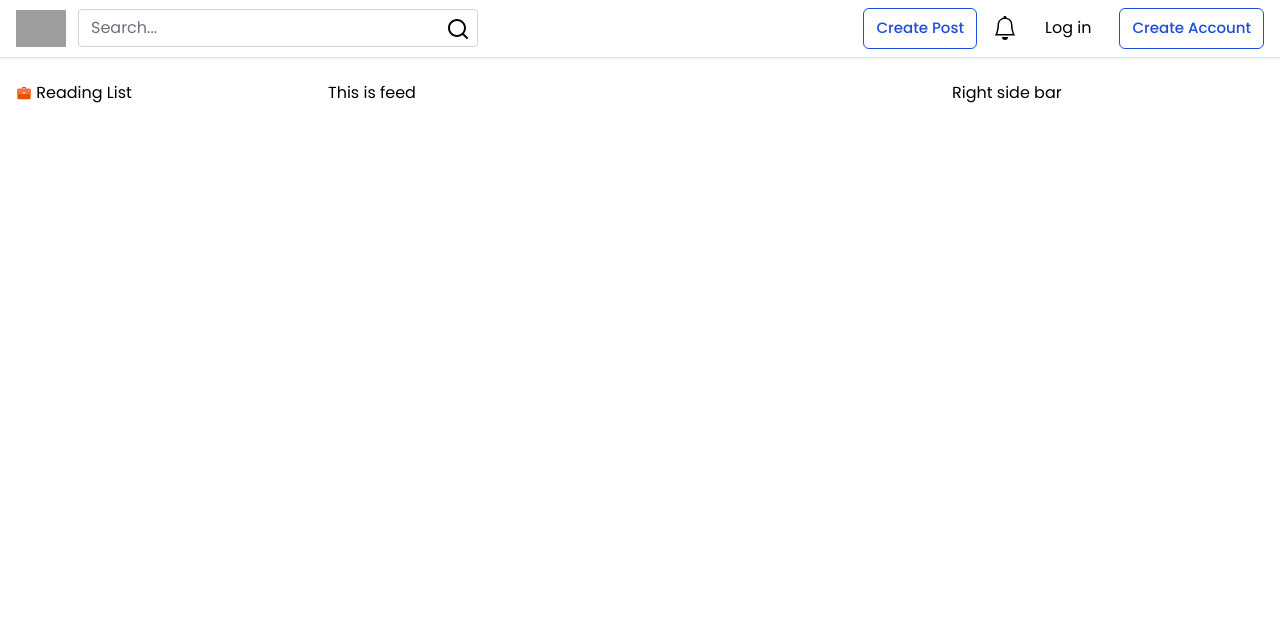
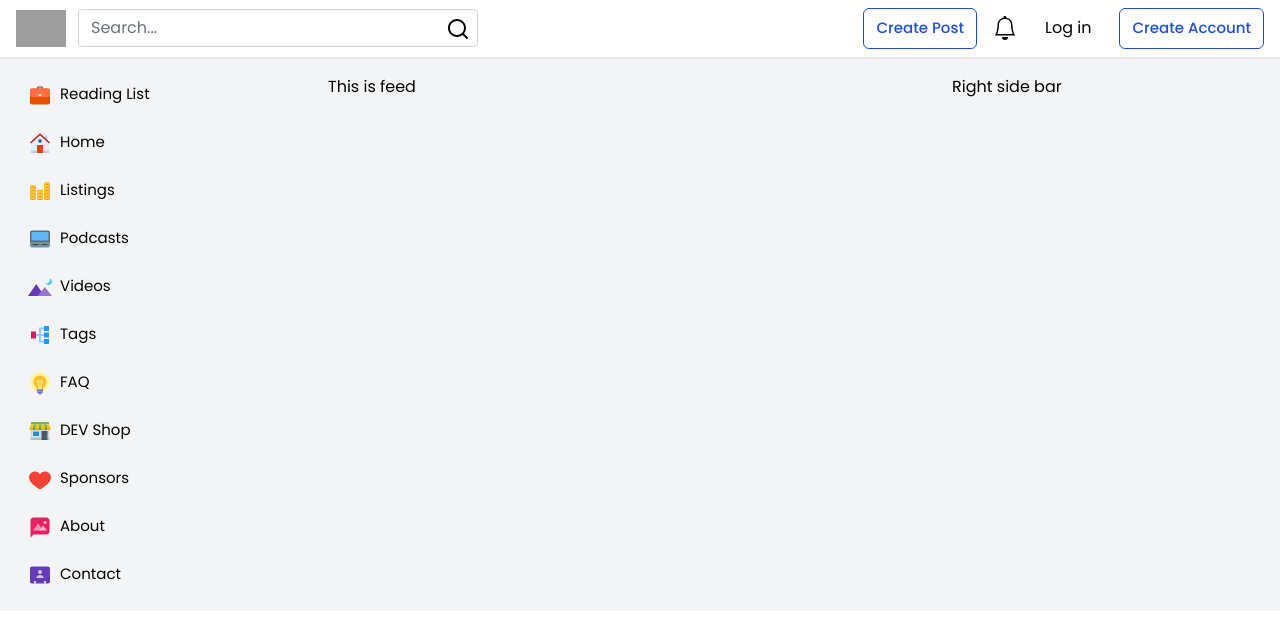
Before and after one commit to coderboy-raiyan/Devto-2.0, a Next.js app: page / in a window 1280 px wide. Shown: the top 622 px of the page. Built offline with nearby package versions, Linux system fonts and the light colour scheme; grey boxes are pictures that could not be loaded.

Commit message:
left sidebar UI done

```diff
--- a/components/Header/Header.js
+++ b/components/Header/Header.js
@@ -7,7 +7,7 @@ import { RiSearchLine } from "react-icons/ri";
 
 const Header = () => {
   return (
-    <header className="bg-white shadow-sm shadow-gray-300">
+    <header className="bg-white border-b-2 border-gray-200">
       <nav className="lg:max-w-7xl lg:mx-auto md:max-w-7xl md:mx-auto max-w-3xl px-4 py-2">
         <div className="flex justify-between">
           {/* left side */}
--- a/components/LeftSideBar/LeftSideBar.js
+++ b/components/LeftSideBar/LeftSideBar.js
@@ -1,17 +1,91 @@
 import Link from "next/link";
 import React from "react";
-import { FcBriefcase } from "react-icons/fc";
+import {
+  FcBriefcase,
+  FcBusinessContact,
+  FcHome,
+  FcIdea,
+  FcLike,
+  FcMms,
+  FcNightLandscape,
+  FcParallelTasks,
+  FcSalesPerformance,
+  FcSelfServiceKiosk,
+  FcShop,
+} from "react-icons/fc";
 
 const LeftSideBar = () => {
+  const menus = [
+    {
+      icon: FcBriefcase,
+      content: "Reading List",
+      link: "/",
+    },
+    {
+      icon: FcHome,
+      content: "Home",
+      link: "/",
+    },
+    {
+      icon: FcSalesPerformance,
+      content: "Listings",
+      link: "/",
+    },
+    {
+      icon: FcSelfServiceKiosk,
+      content: "Podcasts",
+      link: "/",
+    },
+    {
+      icon: FcNightLandscape,
+      content: "Videos",
+      link: "/",
+    },
+    {
+      icon: FcParallelTasks,
+      content: "Tags",
+      link: "/",
+    },
+    {
+      icon: FcIdea,
+      content: "FAQ",
+      link: "/",
+    },
+    {
+      icon: FcShop,
+      content: "DEV Shop",
+      link: "/",
+    },
+    {
+      icon: FcLike,
+      content: "Sponsors",
+      link: "/",
+    },
+    {
+      icon: FcMms,
+      content: "About",
+      link: "/",
+    },
+    {
+      icon: FcBusinessContact,
+      content: "Contact",
+      link: "/",
+    },
+  ];
   return (
-    <ul>
-      <li>
-        <Link href="/">
-          <a>
-            <FcBriefcase className="inline" /> Reading List
-          </a>
-        </Link>
-      </li>
+    <ul className="flex flex-col space-y-2 text-[15px]">
+      {menus.map((links, i) => {
+        return (
+          <li className="primary-btn py-2 cursor-pointer" key={i}>
+            <Link href="/">
+              <a>
+                <links.icon className="inline mr-2 text-2xl" />
+                {links.content}
+              </a>
+            </Link>
+          </li>
+        );
+      })}
     </ul>
   );
 };
--- a/pages/index.js
+++ b/pages/index.js
@@ -18,14 +18,15 @@ const index = () => {
   });
 
   return (
-    <div>
+    <>
       <Head>
         <title>Dev community</title>
       </Head>
 
       <Header />
 
-      <main className="lg:max-w-7xl lg:mx-auto md:max-w-7xl md:px-4 max-w-3xl px-4 grid lg:grid-cols-4 md:grid-cols-3 grid-cols-1 py-6 transition-all">
+      <main className="bg-gray-100 ">
+        <div className="lg:max-w-7xl lg:mx-auto md:max-w-7xl md:px-4 max-w-3xl px-4 grid lg:grid-cols-4 md:grid-cols-3 grid-cols-1 py-4 transition-all">
           {/* left side bar */}
 
           <section className="lg:col-span-1 md:col-span-1 hidden md:inline-grid ">
@@ -43,8 +44,9 @@ const index = () => {
           <section className="hidden lg:inline-grid col-span-1">
             <RightSideBar />
           </section>
+        </div>
       </main>
-    </div>
+    </>
   );
 };
 
```
Lines whose indentation alone changed are shown as unchanged.
